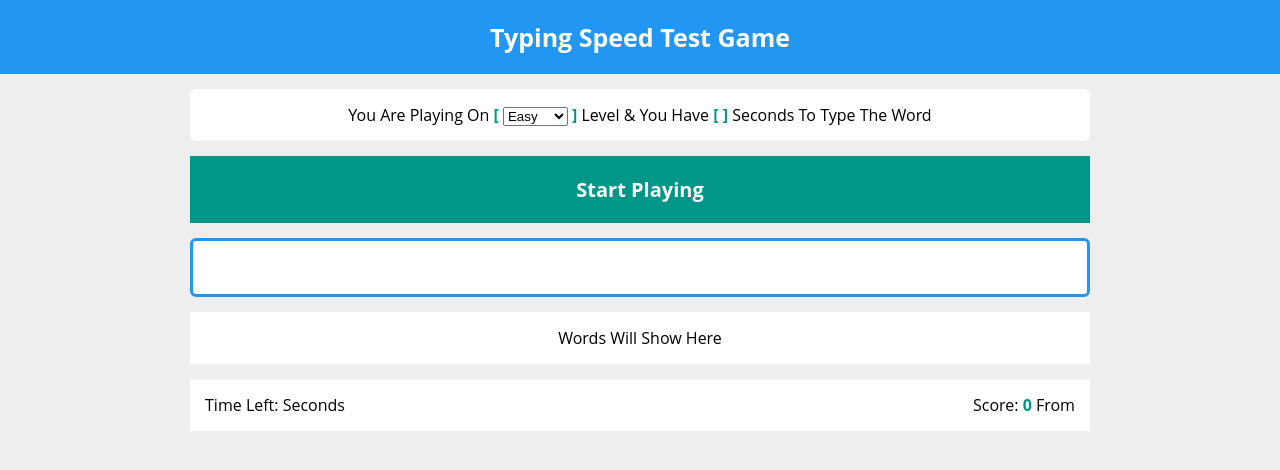
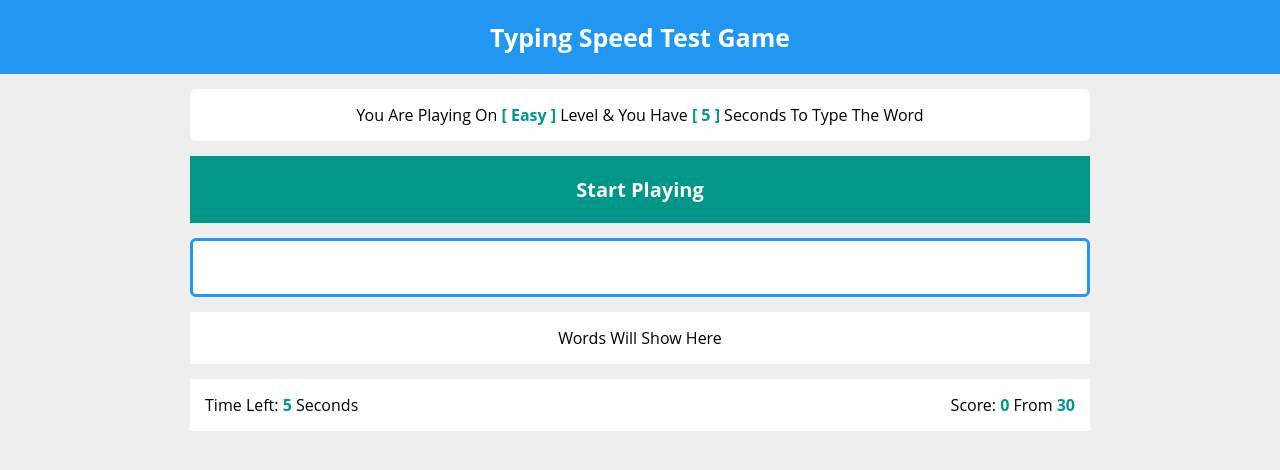
Before and after one commit to redarashid/Game, a plain HTML site: page index.html in a window 1280 px wide. Drawn offline with Linux system fonts and the light colour scheme.

Commit message:
intial commit

```diff
--- a/index.html
+++ b/index.html
@@ -36,6 +36,6 @@
         <div class="finish"></div>
       </div>
     </div>
-    <script src="./high.js"></script>
+    <script src="./main.js"></script>
   </body>
 </html>
```
